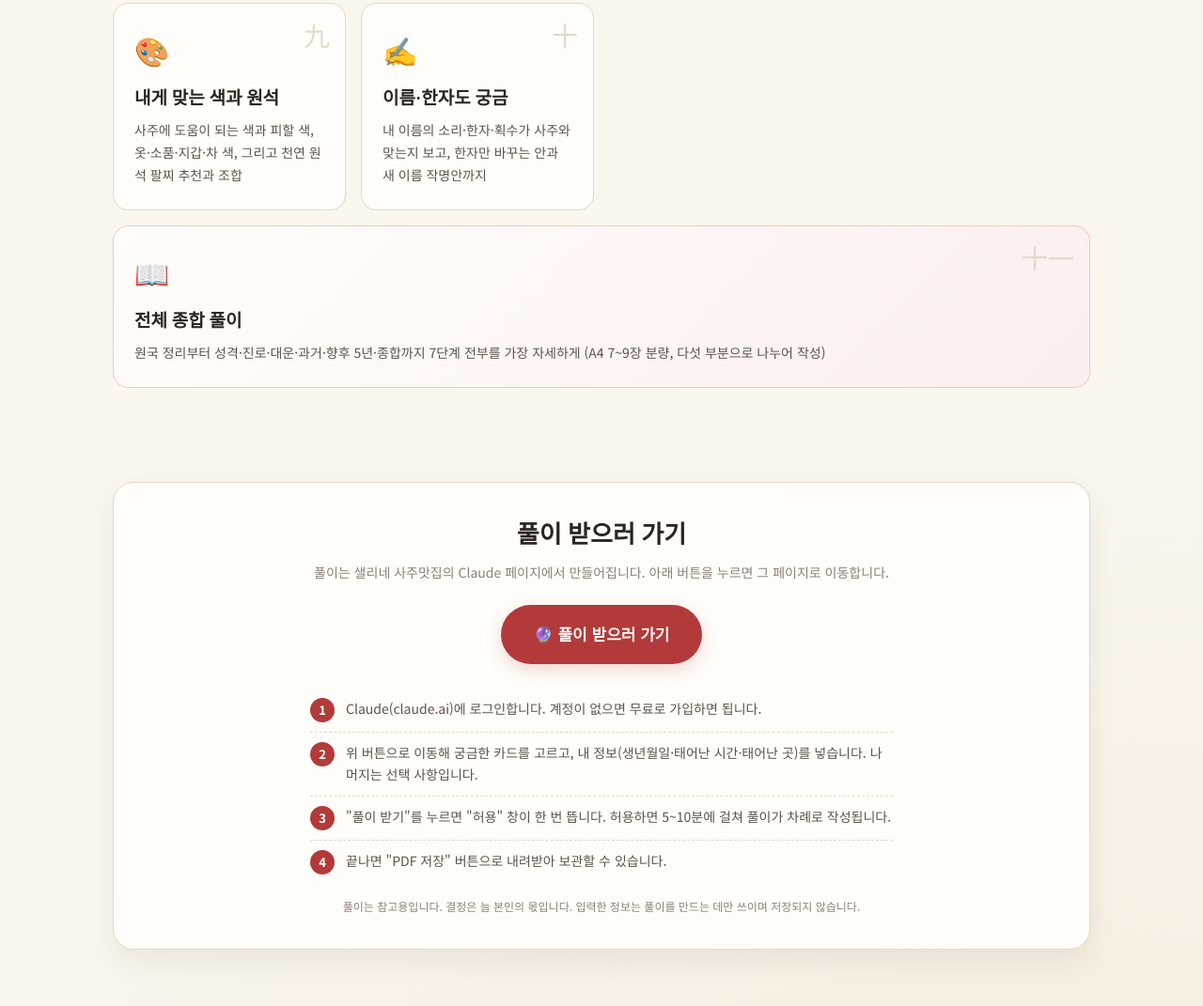
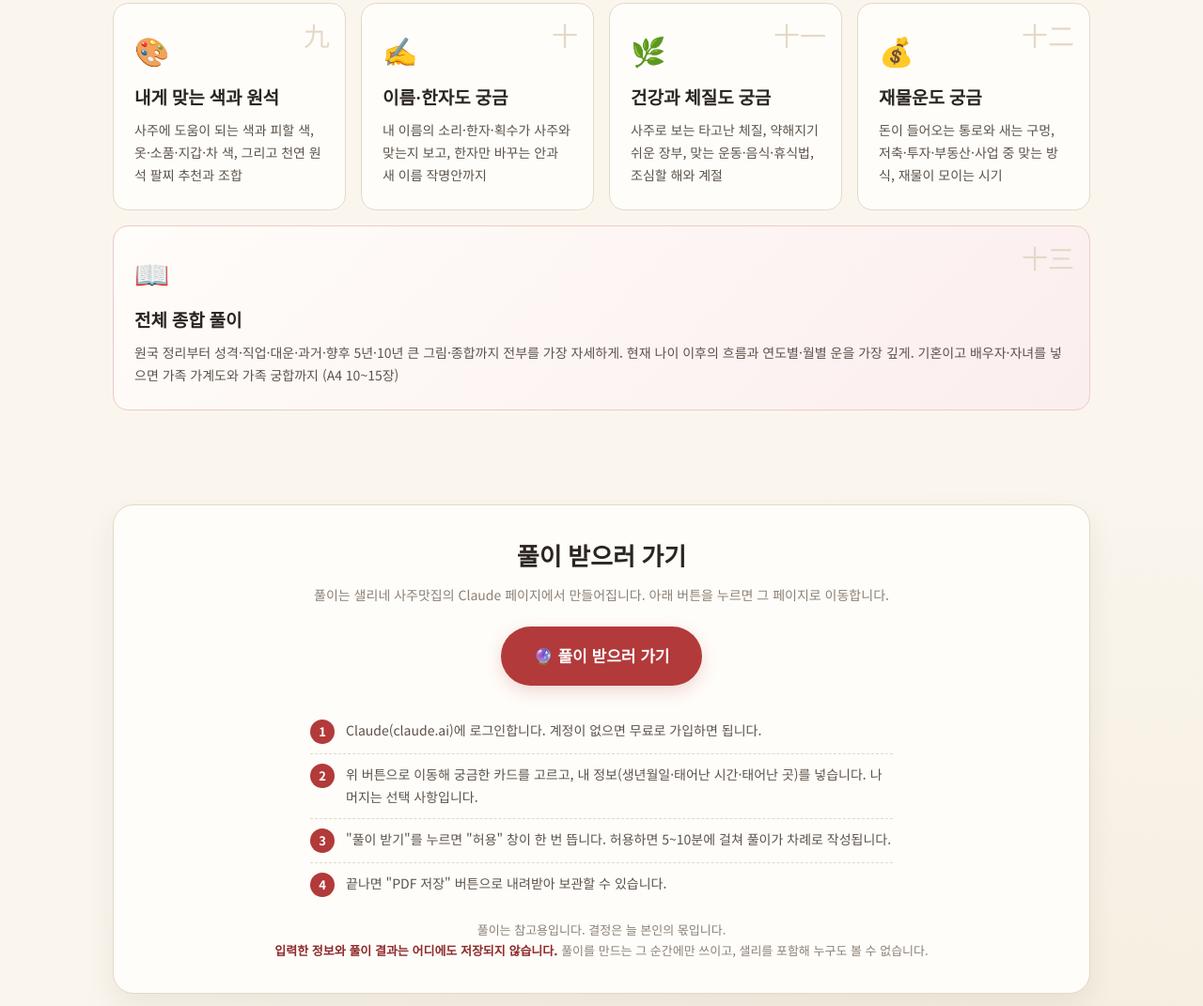
Before and after one commit to sallyyang7897/sally-saju, a plain HTML site: page index.html in a window 1280 px wide. Shown: the part 1461-2532 px from the top of the page at 94% size. Drawn offline with Linux system fonts and the light colour scheme; a web font is replaced by a local one.

Commit message:
대문 페이지: 건강·재물 카드 추가, 종합 풀이 설명, 저장되지 않음 강조
Co-Authored-By: Claude Fable 5.1 <noreply@anthropic.com>
Claude-Session: https://claude.ai/code/session_0147SaHjwAgk7CkEbfs93DSQ

```diff
--- a/index.html
+++ b/index.html
@@ -184,7 +184,9 @@
     <div class="card" data-topic="any"><span class="num">八</span><div class="ico">🔮</div><h3>무엇이든 물어보살</h3><p>이사, 이직, 건강, 재물, 결혼 시기 등 궁금한 것을 자유롭게 물어보세요</p></div>
     <div class="card" data-topic="color"><span class="num">九</span><div class="ico">🎨</div><h3>내게 맞는 색과 원석</h3><p>사주에 도움이 되는 색과 피할 색, 옷·소품·지갑·차 색, 그리고 천연 원석 팔찌 추천과 조합</p></div>
     <div class="card" data-topic="name"><span class="num">十</span><div class="ico">✍️</div><h3>이름·한자도 궁금</h3><p>내 이름의 소리·한자·획수가 사주와 맞는지 보고, 한자만 바꾸는 안과 새 이름 작명안까지</p></div>
-    <div class="card full" data-topic="all"><span class="num">十一</span><div class="ico">📖</div><h3>전체 종합 풀이</h3><p>원국 정리부터 성격·진로·대운·과거·향후 5년·종합까지 7단계 전부를 가장 자세하게 (A4 7~9장 분량, 다섯 부분으로 나누어 작성)</p></div>
+    <div class="card" data-topic="health"><span class="num">十一</span><div class="ico">🌿</div><h3>건강과 체질도 궁금</h3><p>사주로 보는 타고난 체질, 약해지기 쉬운 장부, 맞는 운동·음식·휴식법, 조심할 해와 계절</p></div>
+    <div class="card" data-topic="money"><span class="num">十二</span><div class="ico">💰</div><h3>재물운도 궁금</h3><p>돈이 들어오는 통로와 새는 구멍, 저축·투자·부동산·사업 중 맞는 방식, 재물이 모이는 시기</p></div>
+    <div class="card full" data-topic="all"><span class="num">十三</span><div class="ico">📖</div><h3>전체 종합 풀이</h3><p>원국 정리부터 성격·직업·대운·과거·향후 5년·10년 큰 그림·종합까지 전부를 가장 자세하게. 현재 나이 이후의 흐름과 연도별·월별 운을 가장 깊게. 기혼이고 배우자·자녀를 넣으면 가족 가계도와 가족 궁합까지 (A4 10~15장)</p></div>
   </div>
 </section>
 
@@ -199,7 +201,7 @@
       <div class="step"><b>3</b><span>"풀이 받기"를 누르면 "허용" 창이 한 번 뜹니다. 허용하면 5~10분에 걸쳐 풀이가 차례로 작성됩니다.</span></div>
       <div class="step"><b>4</b><span>끝나면 "PDF 저장" 버튼으로 내려받아 보관할 수 있습니다.</span></div>
     </div>
-    <p class="note" style="margin-top:14px">풀이는 참고용입니다. 결정은 늘 본인의 몫입니다. 입력한 정보는 풀이를 만드는 데만 쓰이며 저장되지 않습니다.</p>
+    <p class="note" style="margin-top:14px;font-size:13px">풀이는 참고용입니다. 결정은 늘 본인의 몫입니다.<br><b style="color:var(--red2)">입력한 정보와 풀이 결과는 어디에도 저장되지 않습니다.</b> 풀이를 만드는 그 순간에만 쓰이고, 샐리를 포함해 누구도 볼 수 없습니다.</p>
   </div>
 </section>
 
@@ -222,7 +224,7 @@
     <div class="box">
       <h3 style="font-size:20px;margin-bottom:10px">샐리네 약속</h3>
       <p style="font-size:14px;color:var(--ink2)">전문 용어가 나오면 괄호 안에 쉬운 말을 함께 적습니다. 단정하지 않고 "이런 흐름이 강하다"는 식으로 말합니다. 확신이 낮은 부분은 "추정"이라고 표시합니다. 궁합은 누가 좋고 나쁘다가 아니라, 서로 어떻게 맞춰 가면 되는지를 봅니다.</p>
-      <p style="font-size:13px;color:var(--muted);margin-top:14px">입력한 정보는 풀이를 만드는 데만 쓰이며 이 페이지에 저장되지 않습니다.</p>
+      <p style="font-size:13px;color:var(--ink2);margin-top:14px"><b style="color:var(--red2)">입력한 정보와 풀이 결과는 어디에도 저장되지 않습니다.</b> 생년월일·이름·가족 정보는 풀이를 만드는 그 순간에만 쓰이고, 샐리를 포함해 누구도 볼 수 없습니다. 결과는 본인 화면과 본인이 내려받은 PDF에만 남습니다.</p>
     </div>
   </div>
 </section>
```
